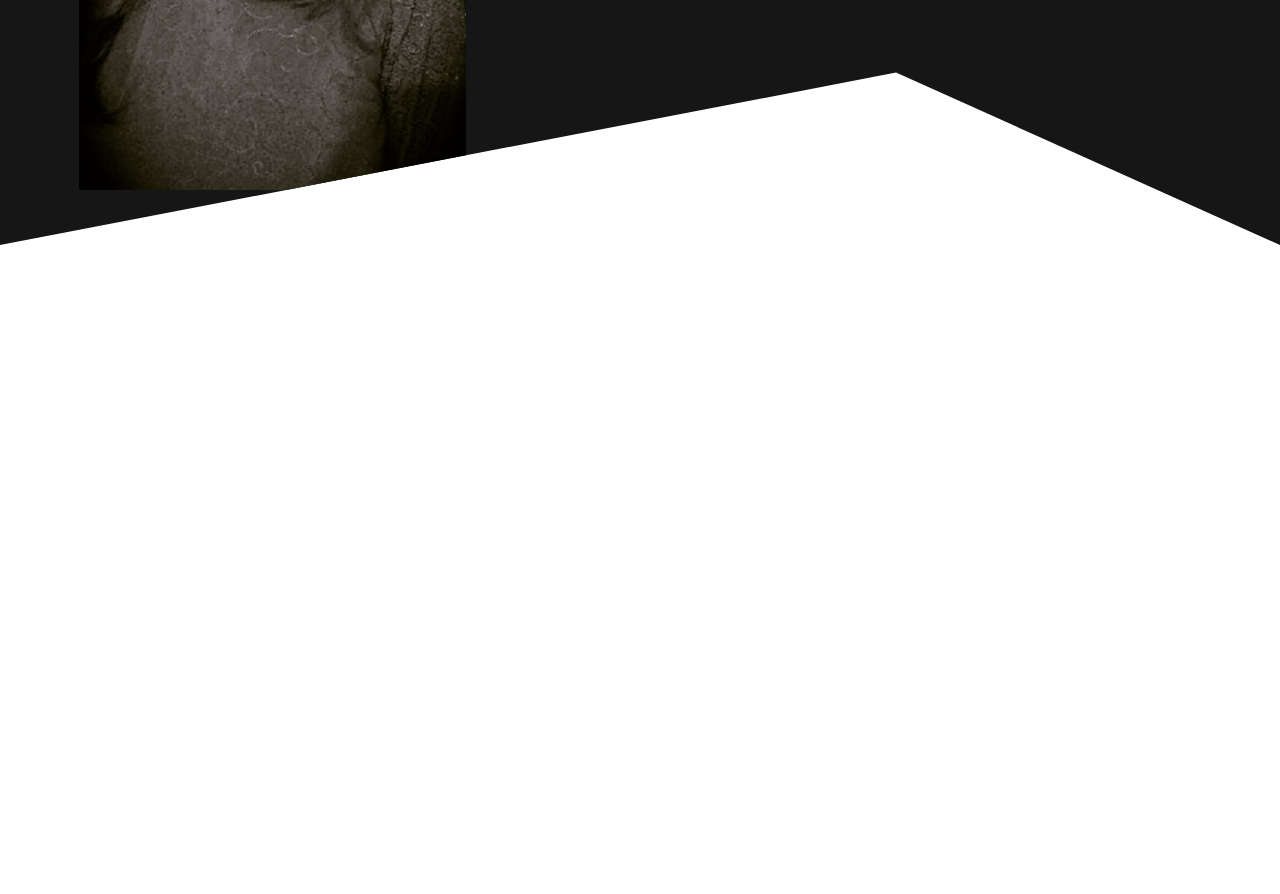
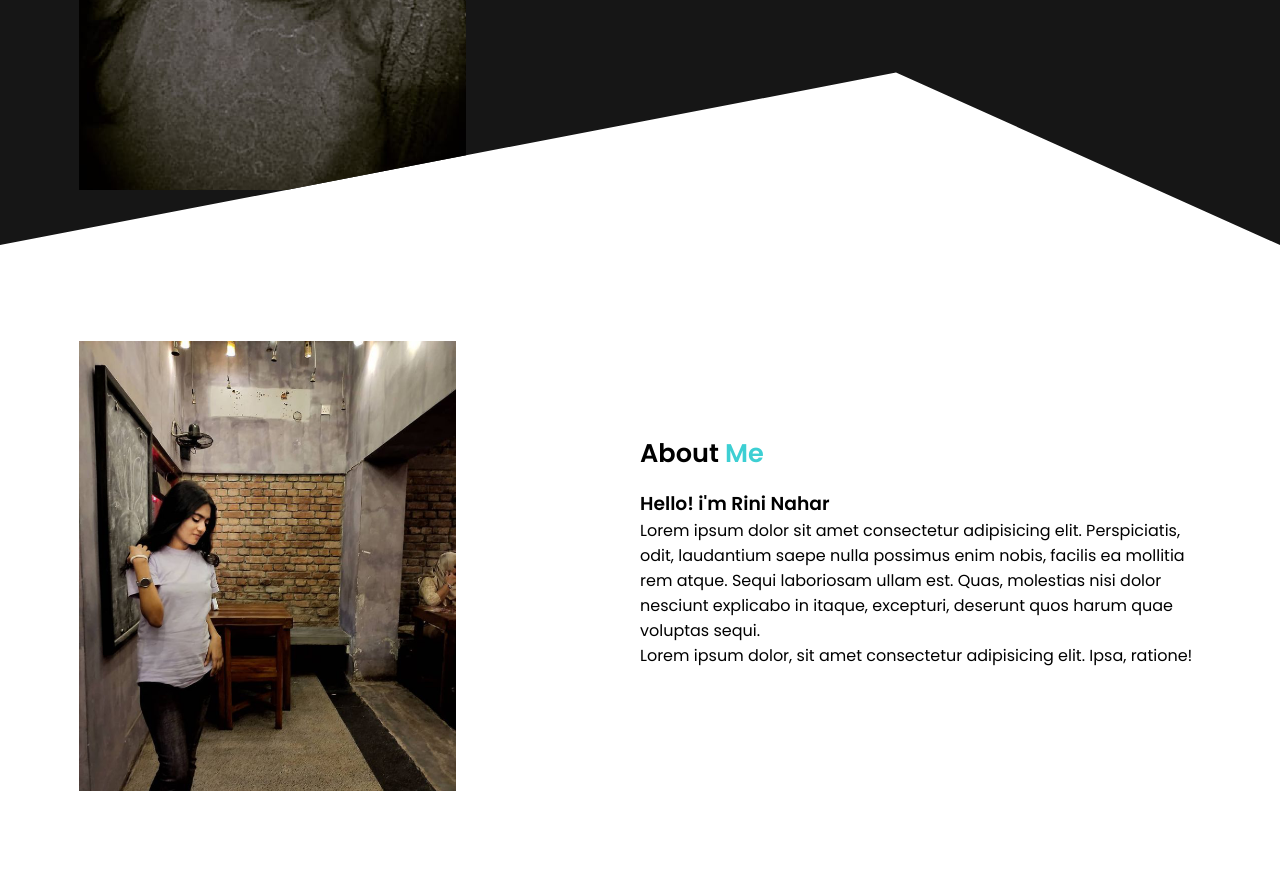
Before and after one commit to rini-naher/rini-naher, a plain HTML site: page index.html in a window 1280 px wide. Shown: the part 617-1511 px from the top of the page. Before the commit the page ends 862 px from the top, so only its background shows below. Drawn offline with Linux system fonts and the light colour scheme.

Commit message:
section 2

```diff
--- a/css/style.css
+++ b/css/style.css
@@ -74,7 +74,7 @@ header nav div div img{
     line-height: 1.2;
     margin-bottom: 2rem;
 }
-.hero .right h1 span{
+.span{
     color: var(--primary);
 }
 .hero .right p{
@@ -84,3 +84,13 @@ header nav div div img{
 .hero .right{
     margin-top: -7rem;
 }
+section{
+    padding: 6rem 0;
+}
+section.about .about-me-img{
+    height: 450px;
+}
+section.about h1{
+    margin-bottom: 1rem;
+    font-size: 1.6rem;
+}
--- a/index.html
+++ b/index.html
@@ -32,8 +32,8 @@
                 <img src="images/rini-naher0.png" alt="">
             </div>
             <div class="right flex-1">
-              <h6>Rini Nahar</h6>
-              <h1>I'm a <span>Student</span></h1>
+              <h6>Rini</h6>
+              <h1>I'm a <span class="span">Student</span></h1>
               <p>Lorem ipsum dolor sit amet consectetur adipisicing elit. Molestiae ducimus accusantium ipsam blanditiis eum animi. Vero atque autem voluptate natus, sint sunt eos libero esse sed, laboriosam, voluptatum temporibus voluptatibus!</p>
               <div>
                 <button class="btn btn-secondary">Downlode CV</button>
@@ -43,5 +43,29 @@
 
        </div>
     </header>
+
+    <section class="about">
+        <div class="container flex items-center">
+            <div class="flex-1">
+                <img class="about-me-img" src="images/rini-naher5.png" alt="">
+            </div>
+            <div class="flex-1">
+                <h1>About <span class="span">Me</span></h1>
+                <h3>Hello! i'm Rini Nahar</h3>
+                <p>Lorem ipsum dolor sit amet consectetur adipisicing elit. Perspiciatis, odit, laudantium saepe nulla possimus enim nobis, facilis ea mollitia rem atque. Sequi laboriosam ullam est. Quas, molestias nisi dolor nesciunt explicabo in itaque, excepturi, deserunt quos harum quae voluptas sequi.</p>
+                <p>Lorem ipsum dolor, sit amet consectetur adipisicing elit. Ipsa, ratione!</p>
+                <div>
+                    <a href=""><img src="images/website.svg" alt=""></a>
+                    <a href=""><img src="images/facebook.svg" alt=""></a>
+                    <a href=""><img src="images/twitter.svg" alt=""></a>
+                    <a href=""><img src="images/instagram.svg" alt=""></a>
+                    <a href=""><img src="images/pintrest.svg" alt=""></a>
+
+                </div>
+            </div>
+        </div>
+    </section>
+
+
 </body>
 </html>
```
Also changed, not shown: images/rini-naher5.png (added).
